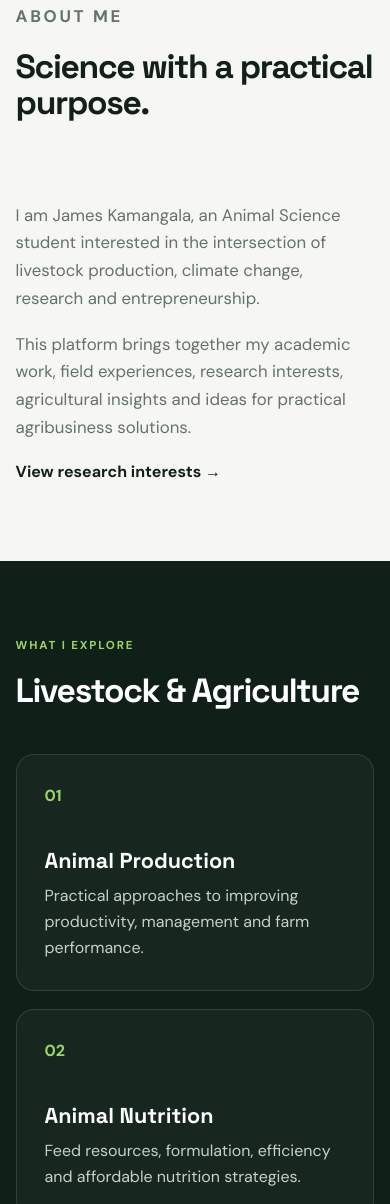
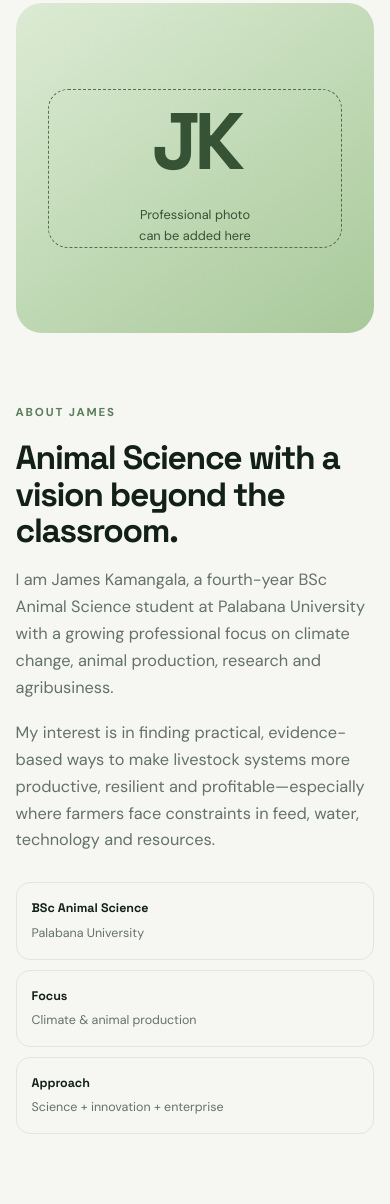
Before and after one commit to Jskamangala/jskamangala.github.io, a plain HTML site: page index.html in a window 390 px wide. Shown: the part 1233-2437 px from the top of the page. Drawn offline with Linux system fonts and the light colour scheme.

Commit message:
Add files via upload

```diff
--- a/index.html
+++ b/index.html
@@ -47,16 +47,15 @@
       </div>
     </section>
 
-    <section id="about" class="section">
-      <div class="container two-col">
+    <section id="about" class="section about-v3">
+      <div class="container profile-grid">
+        <div class="profile-frame"><div class="profile-placeholder"><span>JK</span><small>Professional photo<br>can be added here</small></div></div>
         <div>
-          <p class="eyebrow">ABOUT ME</p>
-          <h2>Science with a practical purpose.</h2>
-        </div>
-        <div>
-          <p>I am James Kamangala, an Animal Science student interested in the intersection of livestock production, climate change, research and entrepreneurship.</p>
-          <p>This platform brings together my academic work, field experiences, research interests, agricultural insights and ideas for practical agribusiness solutions.</p>
-          <a class="text-link" href="#research">View research interests →</a>
+          <p class="eyebrow">ABOUT JAMES</p>
+          <h2>Animal Science with a vision beyond the classroom.</h2>
+          <p>I am James Kamangala, a fourth-year BSc Animal Science student at Palabana University with a growing professional focus on climate change, animal production, research and agribusiness.</p>
+          <p>My interest is in finding practical, evidence-based ways to make livestock systems more productive, resilient and profitable—especially where farmers face constraints in feed, water, technology and resources.</p>
+          <div class="quick-facts"><span><b>BSc Animal Science</b>Palabana University</span><span><b>Focus</b>Climate & animal production</span><span><b>Approach</b>Science + innovation + enterprise</span></div>
         </div>
       </div>
     </section>
@@ -84,6 +83,14 @@
       </div>
     </section>
 
+    <section class="section timeline-section">
+      <div class="container">
+        <p class="eyebrow">THE JOURNEY</p>
+        <h2>Learning by doing.</h2>
+        <div class="timeline"><div><strong>01</strong><h3>Animal Science</h3><p>Building a foundation in animal production, nutrition, health and farm management.</p></div><div><strong>02</strong><h3>Field Experience</h3><p>Connecting theory with real agricultural operations and practical farm challenges.</p></div><div><strong>03</strong><h3>Research & Innovation</h3><p>Exploring climate-smart and technology-driven approaches to livestock production.</p></div><div><strong>04</strong><h3>Entrepreneurship</h3><p>Turning agricultural problems into practical ventures and scalable solutions.</p></div></div>
+      </div>
+    </section>
+
     <section id="research" class="section muted">
       <div class="container">
         <p class="eyebrow">RESEARCH</p>
@@ -102,7 +109,7 @@
         <p class="eyebrow">PROJECTS & EXPERIENCE</p>
         <h2>From classroom to field.</h2>
         <div class="project-grid">
-          <article class="project"><div class="tag">FIELD EXPERIENCE</div><h3>Agricultural Training & Farm Systems</h3><p>Practical exposure to crop and livestock production, farm operations and agricultural training.</p></article>
+          <article class="project"><div class="tag">FIELD EXPERIENCE</div><h3>Kasisi Agricultural Training Centre</h3><p>Hands-on exposure to crop production, post-harvest handling, demonstration plots, farm operations and agricultural training.</p></article>
           <article class="project"><div class="tag">INNOVATION</div><h3>Climate-Smart Livestock Ideas</h3><p>Developing research and technology concepts aimed at improving resilience and productivity.</p></article>
           <article class="project"><div class="tag">ENTREPRENEURSHIP</div><h3>Agribusiness Development</h3><p>Exploring commercially viable agricultural solutions that create value for farmers and communities.</p></article>
         </div>
@@ -140,7 +147,7 @@
         <h2>Let's build better agricultural systems.</h2>
         <p>For collaboration, research conversations, agricultural projects or professional opportunities.</p>
         <a class="btn primary" href="mailto:jskamangala@gmail.com">Get in touch</a>
-        <div class="socials"><a href="https://www.linkedin.com/in/james-kamangala-80aa5a202/" target="_blank" rel="noopener noreferrer" aria-label="LinkedIn">LinkedIn</a><a href="#" aria-label="Facebook">Facebook</a></div>
+        <div class="socials"><a href="https://www.linkedin.com/in/james-kamangala-80aa5a202/" target="_blank" rel="noopener noreferrer" aria-label="LinkedIn">LinkedIn</a><a href="mailto:jskamangala@gmail.com">jskamangala@gmail.com</a></div>
       </div>
     </section>
   </main>
--- a/style.css
+++ b/style.css
@@ -33,3 +33,5 @@ footer{padding:25px 0;border-top:1px solid var(--line);font-size:.8rem;color:var
 
 @media(max-width:900px){.nav-links{display:none;position:absolute;top:72px;left:0;width:100%;background:var(--paper);padding:20px 4%;flex-direction:column;align-items:flex-start;border-bottom:1px solid var(--line)}.nav-links.open{display:flex}.menu-toggle{display:block}.hero-grid,.two-col,.feature{grid-template-columns:1fr}.cards,.research-grid,.project-grid,.blog-grid{grid-template-columns:1fr 1fr}.hero{padding:60px 0}.hero-card{min-height:350px}}
 @media(max-width:600px){h1{font-size:3rem}.section{padding:75px 0}.cards,.research-grid,.project-grid,.blog-grid{grid-template-columns:1fr}.footer-inner{flex-direction:column}.hero-card{min-height:330px}}
+
+.profile-grid{display:grid;grid-template-columns:.7fr 1.3fr;gap:70px;align-items:center}.profile-frame{min-height:420px;border-radius:26px;background:linear-gradient(145deg,#dcebd4,#a8c99a);display:flex;align-items:center;justify-content:center;overflow:hidden}.profile-placeholder{width:82%;height:88%;border:1px dashed #52704e;border-radius:20px;display:flex;flex-direction:column;align-items:center;justify-content:center;color:#365335;text-align:center}.profile-placeholder span{font:700 5rem 'Space Grotesk';letter-spacing:-.08em}.profile-placeholder small{font-size:.8rem;margin-top:12px}.about-v3 p:not(.eyebrow){color:var(--muted);font-size:1.02rem;margin:18px 0}.quick-facts{display:grid;grid-template-columns:repeat(3,1fr);gap:10px;margin-top:28px}.quick-facts span{padding:15px;border:1px solid var(--line);border-radius:14px;font-size:.78rem;color:var(--muted)}.quick-facts b{display:block;color:var(--ink);font-family:'Space Grotesk';margin-bottom:4px}.timeline{display:grid;grid-template-columns:repeat(4,1fr);gap:14px;margin-top:45px}.timeline>div{padding:24px;border:1px solid var(--line);border-radius:16px;background:white}.timeline strong{color:#5b9b38}.timeline h3{margin:28px 0 10px}.timeline p{color:var(--muted);font-size:.9rem}.timeline-section{background:#eef2ec}@media(max-width:900px){.profile-grid{grid-template-columns:1fr}.timeline{grid-template-columns:1fr 1fr}}@media(max-width:600px){.timeline,.quick-facts{grid-template-columns:1fr}.profile-frame{min-height:330px}}
```
